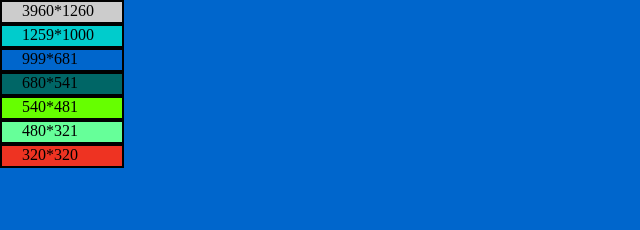
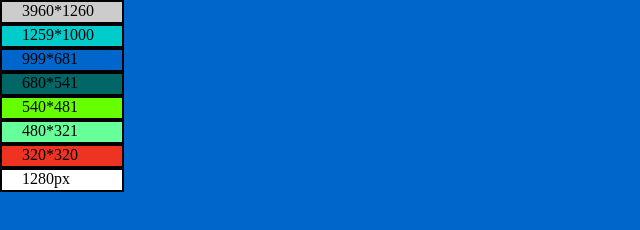
Before and after one commit to yanazov/testscr, a plain HTML site: page index.html in a window 1280 px wide. Shown: the whole page, without its empty margins (0-640 px from the left). Drawn offline with Linux system fonts and the light colour scheme.

Commit message:
no message

```diff
--- a/css/styles.css
+++ b/css/styles.css
@@ -74,6 +74,16 @@ body{
 	font-size: 12pt;
 	border: 2px solid #000;
 	background-color: #e32;
+}
+#current_width{
+	display: block;
+	position: relative;
+	width: 100px;
+	height: 20px;
+	padding-left: 20px;
+	font-size: 12pt;
+	border: 2px solid #000;
+	background-color: #fff;
 }
 @media only screen and (min-width: 1260px) and (max-width: 3960px),
 only screen  and (min-device-width: 1260px) and (max-device-width: 3960px){
--- a/index.html
+++ b/index.html
@@ -16,5 +16,6 @@
 	<span id="w540_481">540*481</span>
 	<span id="w480_321">480*321</span>
 	<span id="w320_320">320*320</span>
+	<span id="current_width"></span>
 </body>
 </html>
--- a/js/test_scr.js
+++ b/js/test_scr.js
@@ -0,0 +1,12 @@
+window.onload = function() {
+	document.getElementById('current_width').innerHTML = windowWidth() + "px";
+
+}
+window.onresize = function() {
+	document.getElementById('current_width').innerHTML = windowWidth() + "px";
+
+}
+function windowWidth() {
+	var ww = document.documentElement;
+	return self.innerWidth || (ww && ww.clientWidth) || document.body.clientWidth;
+}
```
